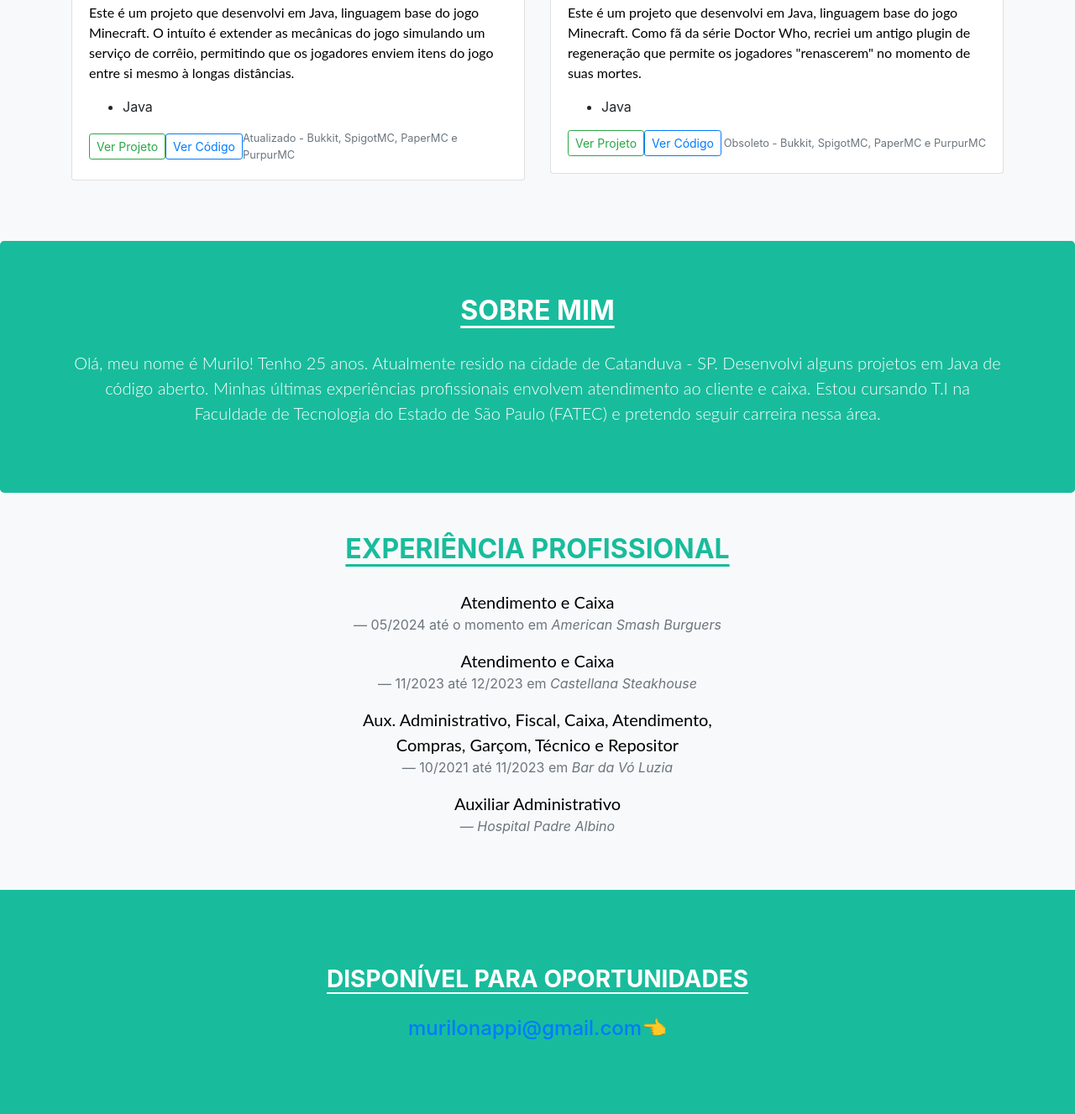
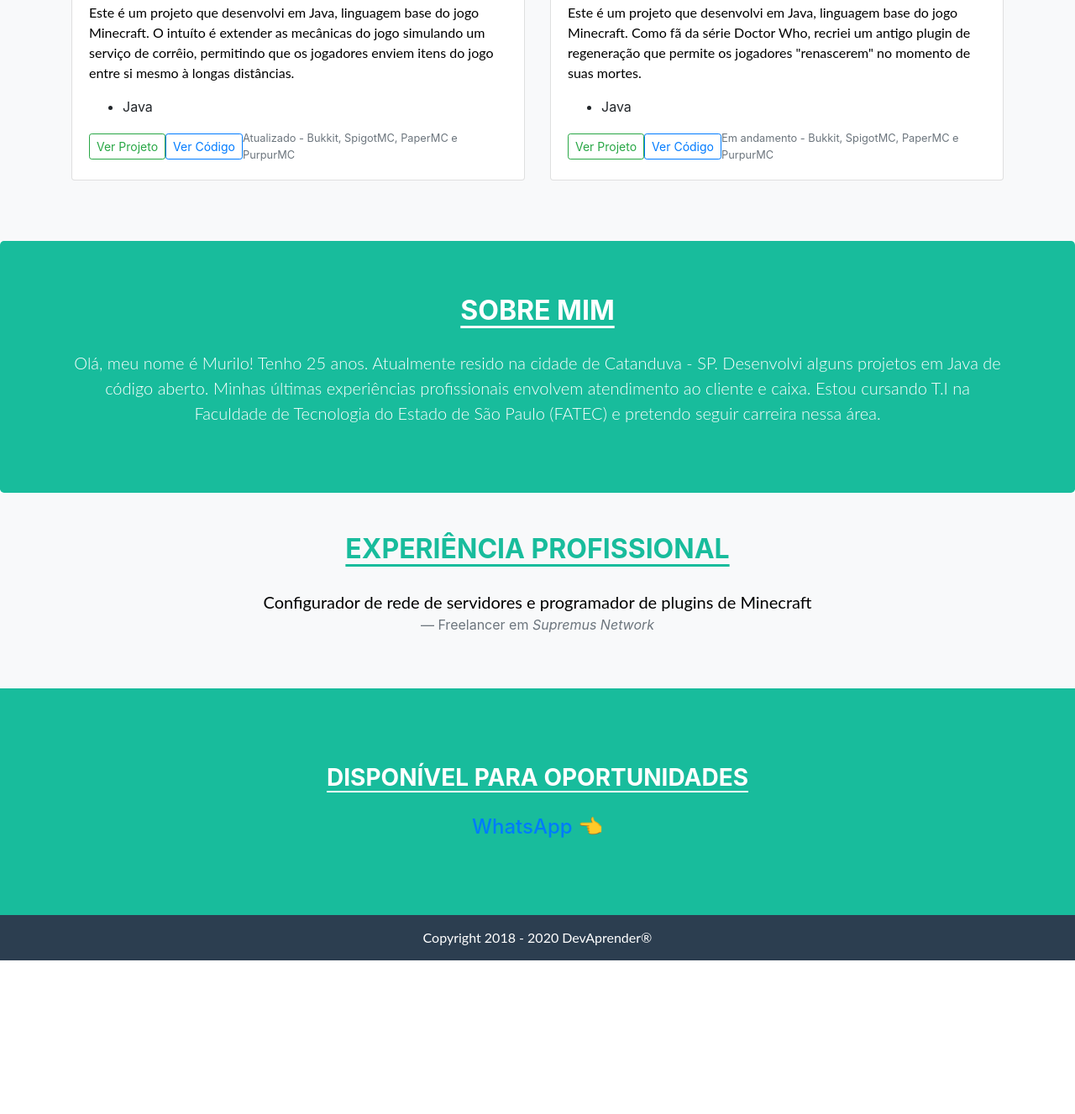
Before and after one commit to leothawne/MuriloAmaralNappi, a plain HTML site: page index.html in a window 1280 px wide. Shown: the part 993-2320 px from the top of the page at 84% size. After the commit the page ends 2137 px from the top, so only its background shows below. Drawn offline with nearby package versions, Linux system fonts and the light colour scheme.

Commit message:
Update index.html

```diff
--- a/index.html
+++ b/index.html
@@ -150,7 +150,7 @@
                                     <a href="https://www.spigotmc.org/resources/60429/" target="_blank"><button type="button" class="btn btn-sm btn-outline-success">Ver Projeto</button></a>
                                     <a href="https://github.com/leothawne/TheDoctorReborn/tree/master/src/main/java/io/github/leothawne/TheDoctorReborn" target="_blank"><button type="button" class="btn btn-sm btn-outline-primary">Ver Código</button></a>
                                 </div>
-                                <small class="text-muted">Obsoleto - Bukkit, SpigotMC, PaperMC e PurpurMC</small>
+                                <small class="text-muted">Em andamento - Bukkit, SpigotMC, PaperMC e PurpurMC</small>
                             </div>
                         </div>
                     </div>
@@ -171,11 +171,11 @@
             <div class="container">
                 <h2 class="text-center jumbotron-heading titulosVerdes">Experiência Profissional</h2>
                 <blockquote class="blockquote text-center">
-                    <p class="mb-0">Atendimento e Caixa</p>
-                    <footer class="blockquote-footer">05/2024 até o momento em <cite title="Empresa">American Smash Burguers</cite>
+                    <p class="mb-0">Configurador de rede de servidores e programador de plugins de Minecraft</p>
+                    <footer class="blockquote-footer">Freelancer em <cite title="Empresa">Supremus Network</cite>
                     </footer>
                 </blockquote>
-                <blockquote class="blockquote text-center">
+                <!--<blockquote class="blockquote text-center">
                     <p class="mb-0">Atendimento e Caixa</p>
                     <footer class="blockquote-footer">11/2023 até 12/2023 em <cite title="Empresa">Castellana Steakhouse</cite>
                     </footer>
@@ -190,7 +190,7 @@
                     <p class="mb-0">Auxiliar Administrativo</p>
                     <footer class="blockquote-footer"><cite title="Empresa">Hospital Padre Albino</cite>
                     </footer>
-                </blockquote>
+                </blockquote>-->
             </div>
         </div>
     </section>
@@ -199,7 +199,7 @@
             <div class="container-fluid">
                 <h3 style="padding-top:90px;" class="text-center titulosBrancos">Disponível para oportunidades</h3>
                 <h4 style="padding-bottom:90px;margin-bottom: 0px;color:white;" class="text-center"><a
-                        href="mailto:murilonappi@gmail.com">murilonappi@gmail.com👈</a></h4>
+                        href="https://wa.me/5517991979961" target="_blank">WhatsApp 👈</a></h4>
             </div>
         </div>
     </section>
```
